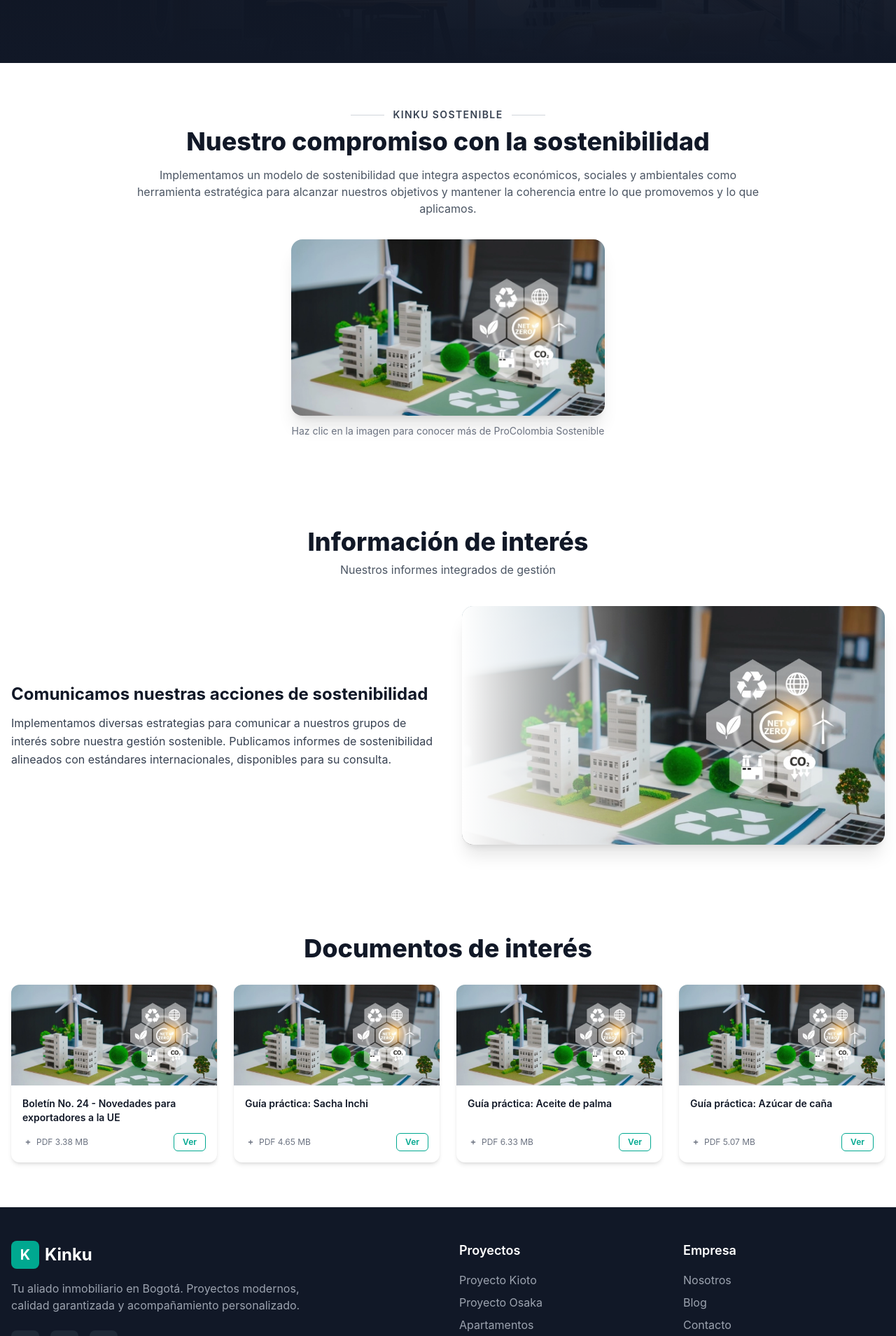
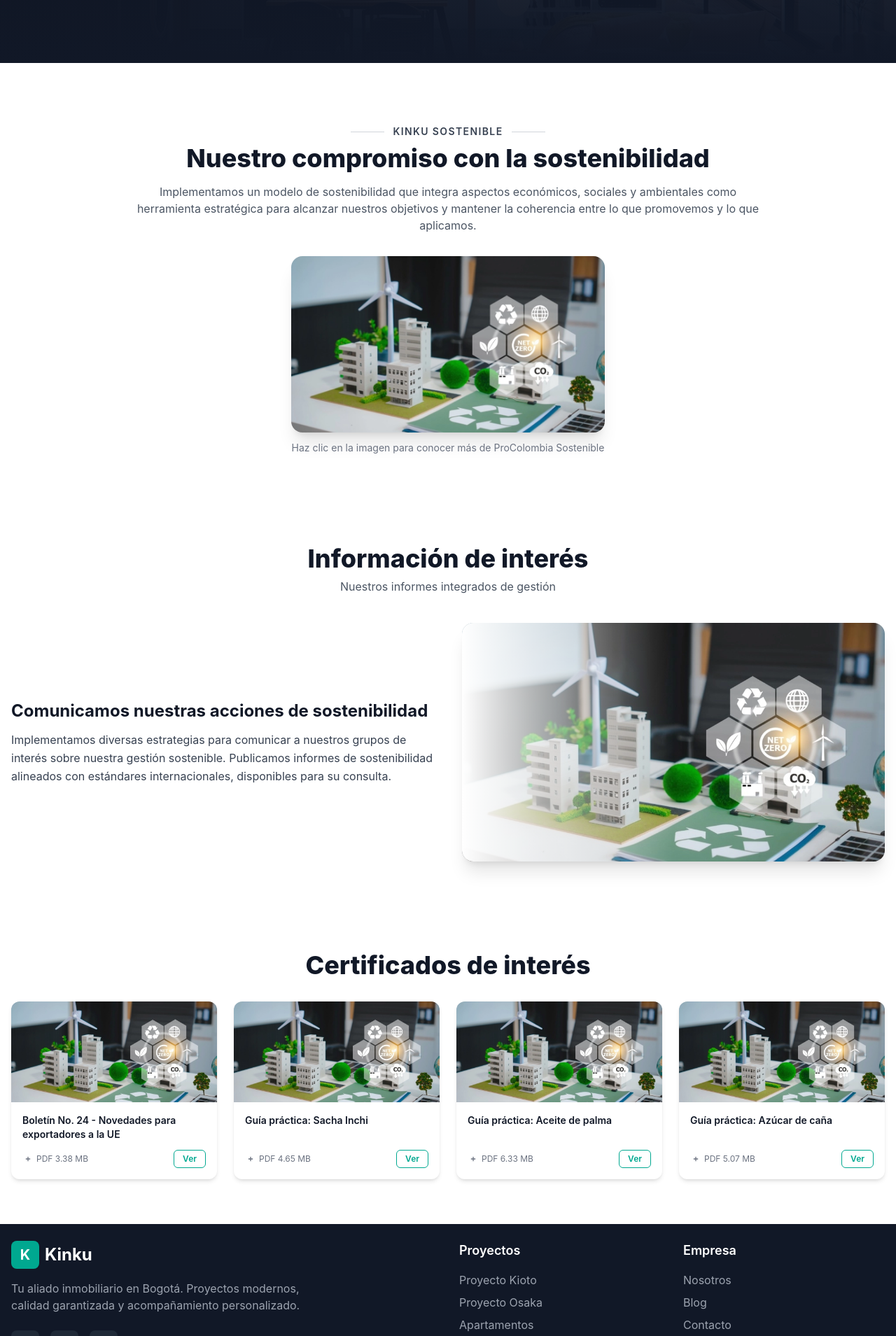
Before and after one commit to tauronro/Frotend-Kinku, a React (Vite) app: page /sostenibilidad in a window 1280 px wide. Shown: the part 270-2179 px from the top of the page at 70% size. Built offline with nearby package versions, Linux system fonts and the light colour scheme.

Commit message:
Update DocumentosInteresSection title to "Certificados de interés" and implement reveal animations for ProcolombiaSection, InformacionInteresSection, and DocumentosInteresSection to enhance user experience on the Sostenibilidad page.

```diff
--- a/src/components/sostenibilidad/DocumentosInteresSection.tsx
+++ b/src/components/sostenibilidad/DocumentosInteresSection.tsx
@@ -47,7 +47,7 @@ export const DocumentosInteresSection = () => {
     <section className="section-padding bg-white">
       <div className="container">
         <div className="text-center mb-8">
-          <h2 className="text-3xl md:text-4xl font-extrabold text-gray-900">Documentos de interés</h2>
+          <h2 className="text-3xl md:text-4xl font-extrabold text-gray-900">Certificados de interés</h2>
         </div>
 
         <div className="grid md:grid-cols-2 lg:grid-cols-4 gap-6">
--- a/src/pages/Sostenibilidad.tsx
+++ b/src/pages/Sostenibilidad.tsx
@@ -1,9 +1,23 @@
+import { useEffect } from 'react'
 import { PageBanner } from '../components/common/PageBanner'
 import ProcolombiaSection from '../components/sostenibilidad/ProcolombiaSection'
 import InformacionInteresSection from '../components/sostenibilidad/InformacionInteresSection'
 import DocumentosInteresSection from '../components/sostenibilidad/DocumentosInteresSection'
 
 export const Sostenibilidad = () => {
+  useEffect(() => {
+    const elements = Array.from(document.querySelectorAll<HTMLElement>(`.reveal-sos`))
+    if (elements.length === 0) return
+    const obs = new IntersectionObserver((entries) => {
+      entries.forEach((entry) => {
+        if (entry.isIntersecting) {
+          entry.target.classList.add('opacity-100', 'translate-y-0')
+        }
+      })
+    }, { threshold: 0.15 })
+    elements.forEach((el) => obs.observe(el))
+    return () => obs.disconnect()
+  }, [])
   return (
     <div>
       <PageBanner
@@ -14,10 +28,16 @@ export const Sostenibilidad = () => {
 
 
 
-      <ProcolombiaSection />
+      <div className="reveal-sos opacity-0 translate-y-6 transition-all duration-700 ease-out">
+        <ProcolombiaSection />
+      </div>
 
-      <InformacionInteresSection />
-      <DocumentosInteresSection />
+      <div className="reveal-sos opacity-0 translate-y-6 transition-all duration-700 ease-out">
+        <InformacionInteresSection />
+      </div>
+      <div className="reveal-sos opacity-0 translate-y-6 transition-all duration-700 ease-out">
+        <DocumentosInteresSection />
+      </div>
     </div>
   )
 }
```
